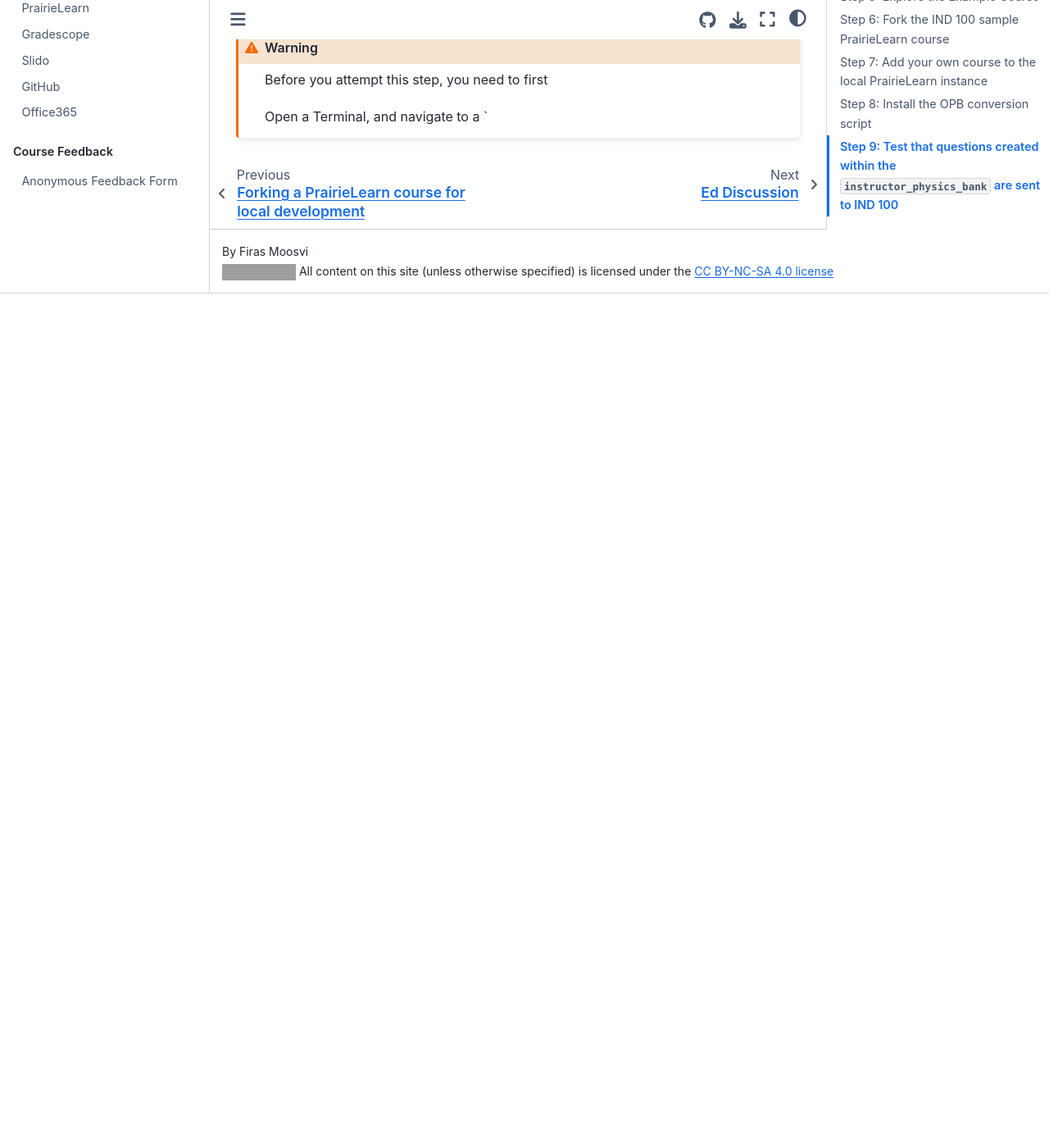
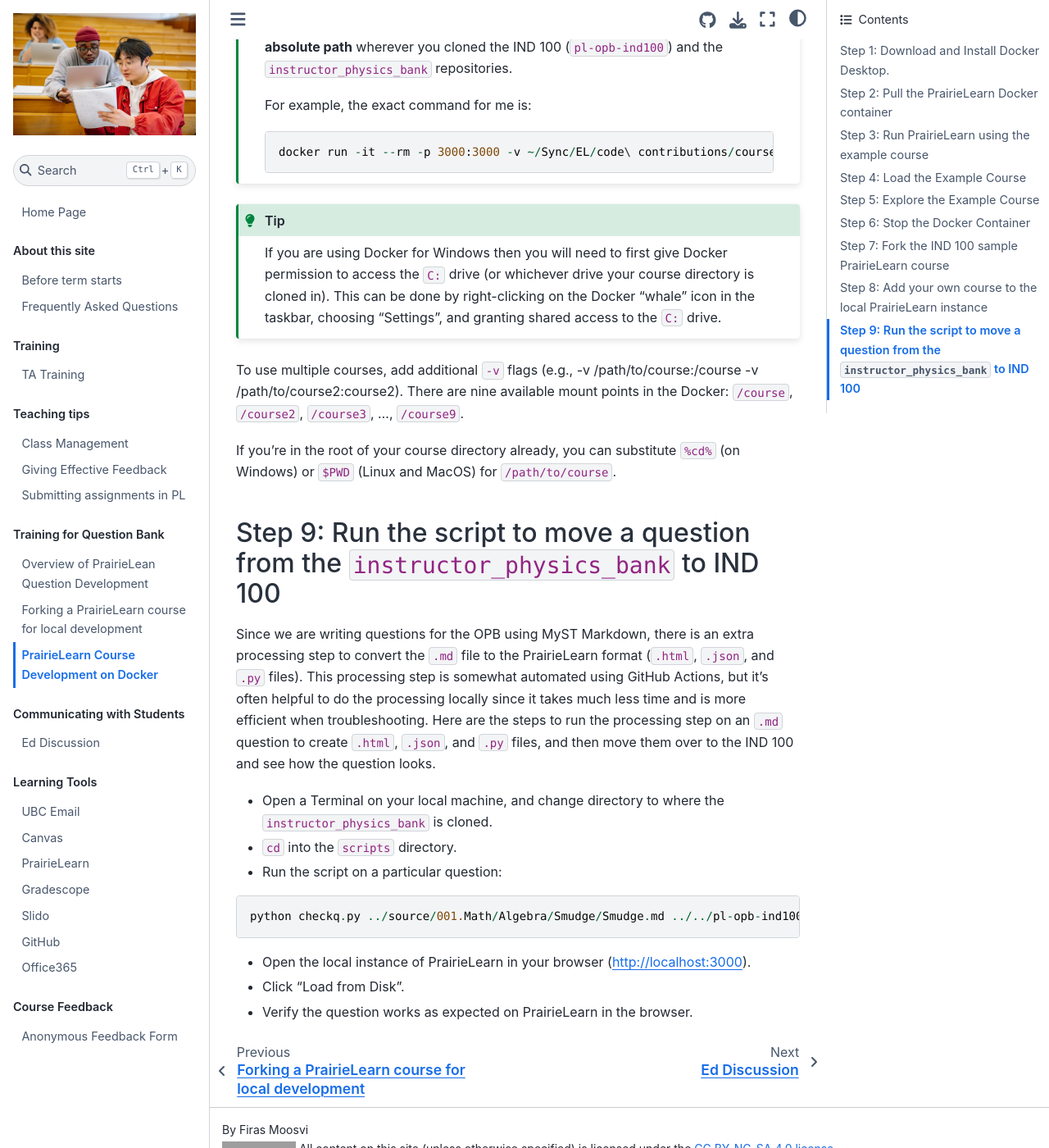
Before and after one commit to firasm/ta_training, a Jupyter Book: the page built from content/development/setup/docker_course_dev.md, in a window 1280 px wide and 1400 px high, scrolled down 5257 px. Shown: the whole window at 82% size. Built offline with Jupyter Book 1.0.4 settings and Sphinx 7.4.7 and the Sphinx Book theme 1.1.4, drawn with Linux system fonts in a browser that asks for light colours; before the commit the page ends 5615 px from its top, so only the background shows below that; some of the changed text lies outside the part shown; grey boxes are pictures that could not be loaded.

Commit message:
add more details to the course dev notes

`````diff
--- a/content/development/setup/docker_course_dev.md
+++ b/content/development/setup/docker_course_dev.md
@@ -54,7 +54,7 @@ docker run -it --rm -p 3000:3000 prairielearn/prairielearn
 Your Terminal will be occupied and while it's launching, the message in the Terminal will say "Starting PrairieLearn...".
 Once it's launched, a message will print in the Terminal that says:
 
-> info: Go to http://localhost:3000" ;
+> info: Go to http://localhost:3000;
 
 visit that webpage in a new browser.
 Your Terminal will still be occupied and you should keep it running.
@@ -85,9 +85,20 @@ Here is what the Assessments will look like.
 
 For more details about the example course and how to author your own questions, [see this section here](https://prairielearn.readthedocs.io/en/latest/getStarted/).
 
-Once you're done exploring, stop the Docker Container (using Ctrl+C in the Terminal)
+## Step 6: Stop the Docker Container
 
-## Step 6: Fork the IND 100 sample PrairieLearn course
+Once you're done exploring, stop the Docker Container (using `Ctrl+C` in the Terminal).
+Another way to stop the Docker container is to open Docker Desktop and press the stop (⏹️) button.
+
+<img src="pl_images/docker_stop.png">
+
+```{tip}
+This step is sometimes a bit finicky - your Terminal may stop responding when trying to stop the Container using `Ctrl+C`.
+If that happens, don't close the Terminal, and use the Docker Desktop to stop the container.
+
+```
+
+## Step 7: Fork the IND 100 sample PrairieLearn course
 
 If you haven't already done this, follow the [steps outlined here](opb_course_repo).
 
@@ -110,9 +121,15 @@ In the command below, replace `local_path` with the path to where your course re
 docker run -it --rm -p 3000:3000 -v local_path:/course prairielearn/prairielearn
 ```
 
-```{tip}
-For staff working on the Open Problem Bank, your `local_path` should be the absolute path wherever you cloned the IND 100 (`pl-opb-ind100`) and the `instructor_physics_bank` repositories.
+````{tip}
+For staff working on the Open Problem Bank, your `local_path` should be the **absolute path** wherever you cloned the IND 100 (`pl-opb-ind100`) and the `instructor_physics_bank` repositories.
+
+For example, the exact command for me is:
+
 ```
+docker run -it --rm -p 3000:3000 -v ~/Sync/EL/code\ contributions/course_dev/pl-opb-ind100 :/course prairielearn/prairielearn
+```
+````
 
 ```{tip}
 If you are using Docker for Windows then you will need to first give Docker permission to access the `C:` drive (or whichever drive your course directory is cloned in).
@@ -129,13 +146,20 @@ If you plan on running externally graded questions in local development, please
 **NOTE**: On MacOS with "Apple Silicon" (ARM64) hardware, the use of R is not currently supported.
  -->
 
-## Step 8: Install the OPB conversion script
+## Step 9: Run the script to move a question from the `instructor_physics_bank` to IND 100
 
+Since we are writing questions for the OPB using MyST Markdown, there is an extra processing step to convert the `.md` file to the PrairieLearn format (`.html`, `.json`, and `.py` files).
+This processing step is somewhat automated using GitHub Actions, but it's often helpful to do the processing locally since it takes much less time and is more efficient when troubleshooting.
+Here are the steps to run the processing step on an `.md` question to create `.html`, `.json`, and `.py` files, and then move them over to the IND 100 and see how the question looks.
 
+- Open a Terminal on your local machine, and change directory to where the `instructor_physics_bank` is cloned.
+- `cd` into the `scripts` directory.
+- Run the script on a particular question:
 
-## Step 9: Test that questions created within the `instructor_physics_bank` are sent to IND 100
+```
+python checkq.py ../source/001.Math/Algebra/Smudge/Smudge.md ../../pl-opb-ind100/questions/FM
+```
 
-```{warning}
-Before you attempt this step, you need to first
-
-Open a Terminal, and navigate to a `
+- Open the local instance of PrairieLearn in your browser (http://localhost:3000).
+- Click "Load from Disk".
+- Verify the question works as expected on PrairieLearn in the browser.
`````
Also changed, not shown: other parts of content/development/setup/docker_course_dev.md (+1 -1 lines), content/development/setup/pl_images/docker_stop.png (added).
